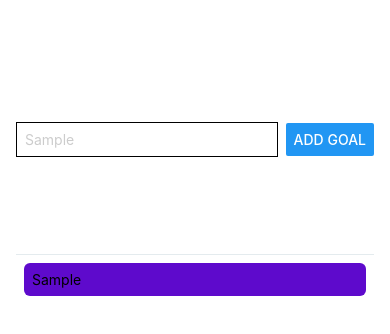
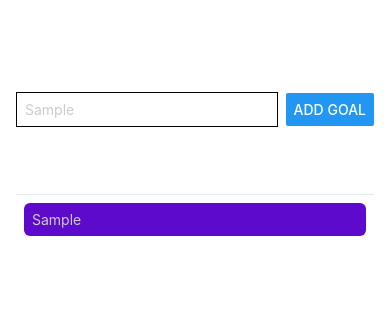
Before and after one commit to Pomi-2008/React-Native, a React Native app in the folder goalsApp/: screen / in a window 390 px wide. Both pictures are taken after typing "Sample" into the empty fields and a click on the button "ADD GOAL". Shown: the top 334 px of the page. Built offline with nearby package versions, Linux system fonts and the light colour scheme.

Commit message:
Scrollview added(for short list)

```diff
--- a/goalsApp/App.js
+++ b/goalsApp/App.js
@@ -1,6 +1,6 @@
 import { StatusBar } from 'expo-status-bar';
 import { useState } from 'react';
-import { StyleSheet, Text, View,Button, TextInput } from 'react-native';
+import { StyleSheet, Text, View,Button, TextInput,ScrollView } from 'react-native';
 
 export default function App() {
   const[enteredText, setEnteredText] = useState('');
@@ -23,14 +23,14 @@ function addGoalHandler() {
       <TextInput style={styles.textInput} placeholder='enter your goals!' onChangeText={goalHandler}/>
       <Button title='add goal' onPress={addGoalHandler}/>
       </View>
-      {/* change for ios */}
       <View style={styles.goalsContainer}>
-
-        {coursegoals.map ((goals)=>
+      <ScrollView>
+          {coursegoals.map ((goals)=>
         <View style={styles.goalItem} key={goals}>
-          <Text >{goals}</Text>
+          <Text style={styles.goalText} >{goals}</Text>
         </View>
         )}
+      </ScrollView>
       </View>
     </View>
   );
@@ -59,13 +59,15 @@ const styles = StyleSheet.create({
     padding:8
   },
   goalsContainer:{
-    flex:3,
+    flex:5,
   },
   goalItem:{
     margin: 8,
     padding:8,
     borderRadius:6,//rounded corner
-    backgroundColor:"#5e0acc",
+    backgroundColor:"#5e0acc"
+  },
+  goalText:{
     color:"#cccccc"
   }
 
```
